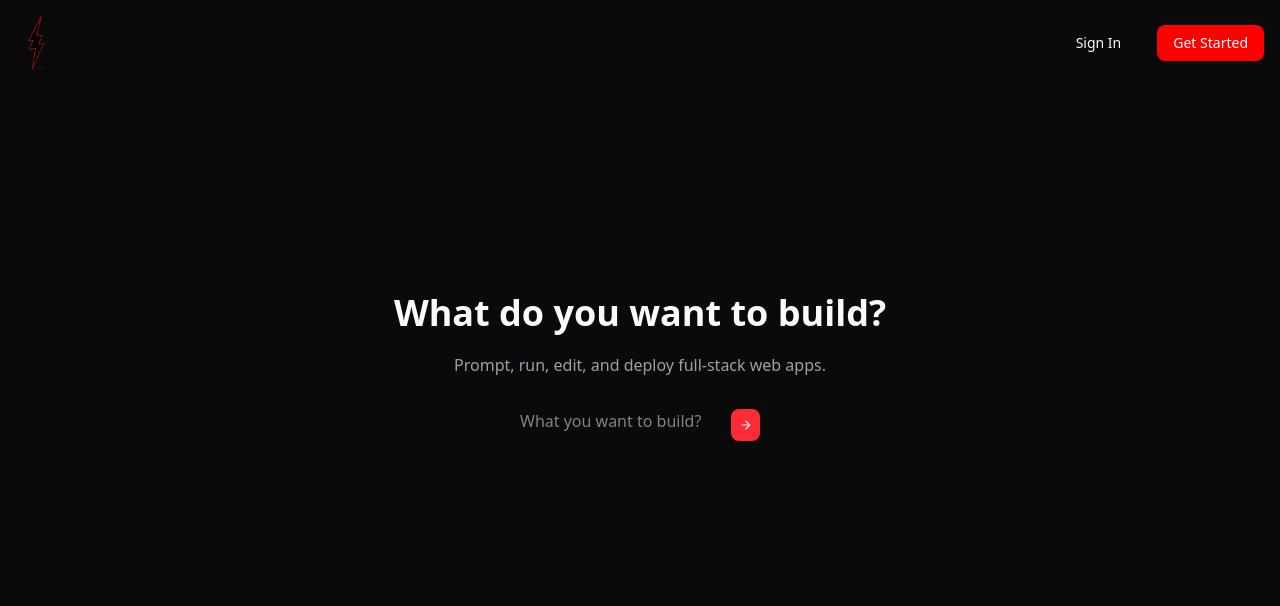
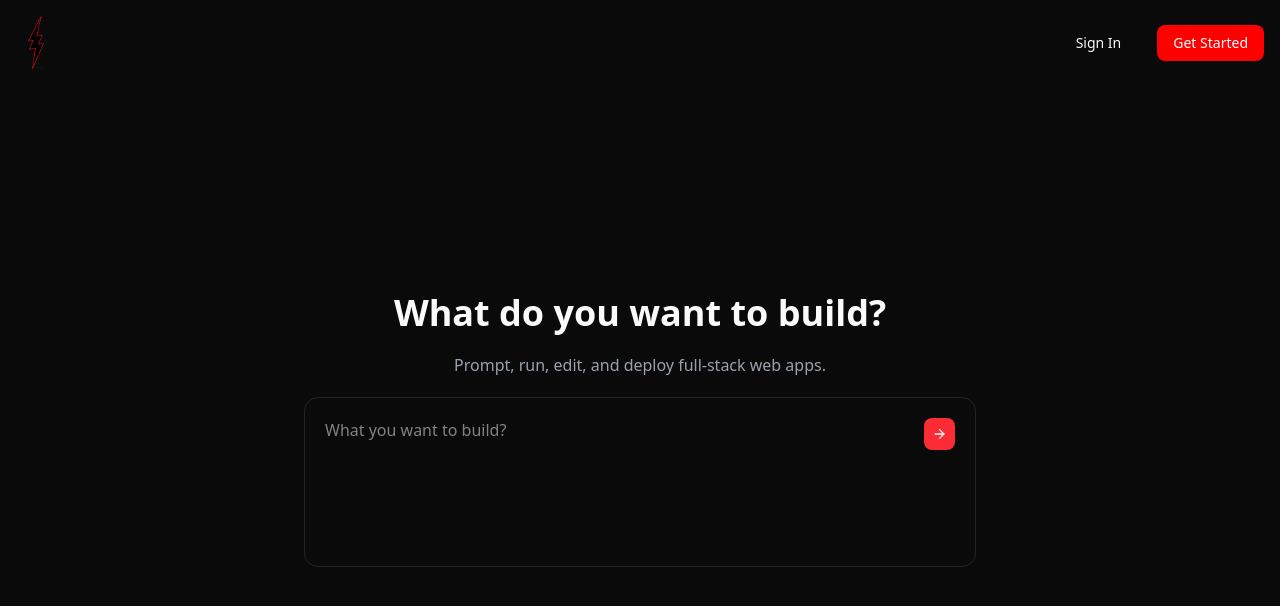
Before and after one commit to y4-5H0/bolt.ai, a Next.js app: page / in a window 1280 px wide. Shown: the top 606 px of the page. Built offline with nearby package versions, Linux system fonts and the light colour scheme.

Commit message:
Auto commit - 2025-05-02 01:15:46

```diff
--- a/components/custom/Bottom.jsx
+++ b/components/custom/Bottom.jsx
@@ -8,7 +8,7 @@ function Bottom() {
             <h2 className='font-bold text-4xl'>{Lookup.HERO_HEADING}</h2>
             <p className='text-gray-400 font-medium'>{Lookup.HERO_DESC}</p>
 
-            <div className='p-3'>
+            <div className='p-5 border rounded-xl max-w-2xl w-full'>
 
                 <div className='flex gap-2'>
                     <textarea placeholder={Lookup.INPUT_PLACEHOLDER}
```
